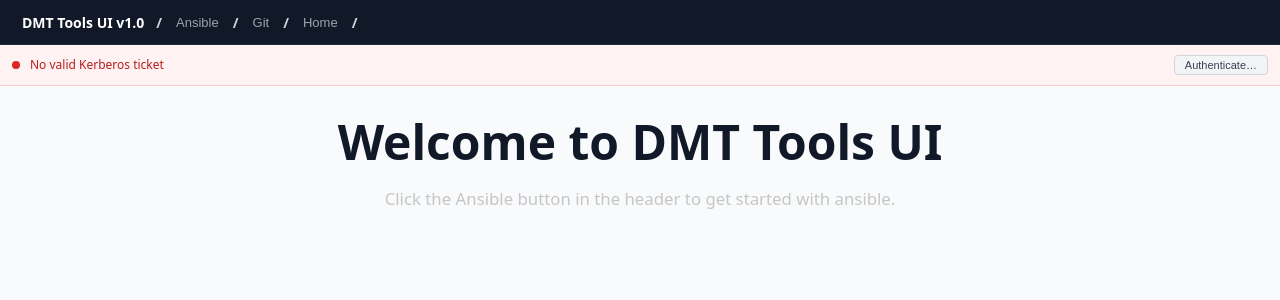
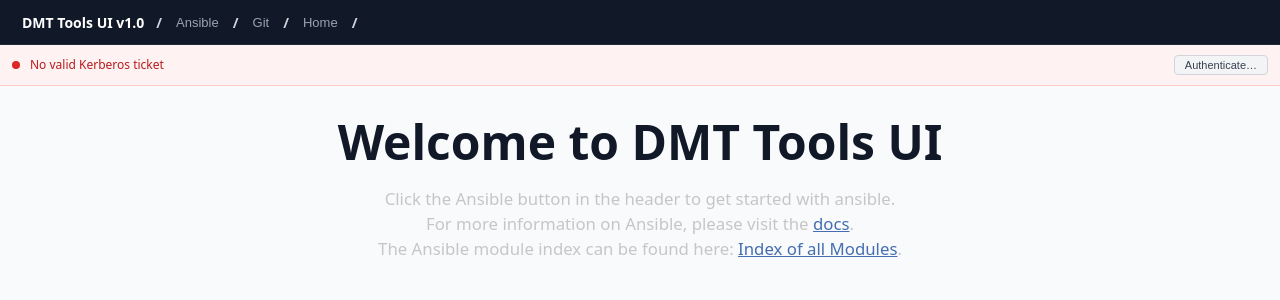
Before and after one commit to 12trey/DepMgmt, a React (Vite) app in the folder ansible-app/my-react-app/: page / in a window 1280 px wide. Shown: the top 300 px of the page. Built offline with nearby package versions, Linux system fonts and the light colour scheme; no server answers.

Commit message:
update welcome in ansibleapp

```diff
--- a/ansible-app/my-react-app/src/App.jsx
+++ b/ansible-app/my-react-app/src/App.jsx
@@ -926,7 +926,7 @@ function App() {
                                 <span style={{ color: '#6b7280', fontWeight: 500 }}>Start</span><span>{taskValue.task.duration.start}</span>
                                 <span style={{ color: '#6b7280', fontWeight: 500 }}>End</span><span>{taskValue.task.duration.end}</span>
                               </div>
-                              <pre style={{ fontFamily: 'ui-monospace, Consolas, monospace', fontSize: '12px', margin: 0, background: '#fff', padding: '8px', borderRadius: '4px', border: '1px solid #e5e7eb', overflow: 'auto', whiteSpace: 'pre-wrap' }}>{hostValue.stdout}</pre>
+                              <pre style={{ fontFamily: 'ui-monospace, Consolas, monospace', fontSize: '12px', margin: 0, background: '#fff', padding: '8px', borderRadius: '4px', border: '1px solid #e5e7eb', overflow: 'auto', whiteSpace: 'pre-wrap' }}>{ hostValue.stdout ? hostValue.stdout : hostValue.output ? hostValue.output : hostValue.msg ? hostValue.msg : "" }</pre>
                             </div>
                           ))
                           : null
--- a/ansible-app/my-react-app/src/Welcome.jsx
+++ b/ansible-app/my-react-app/src/Welcome.jsx
@@ -30,6 +30,9 @@ function Welcome() {
         <div className="welcome">
             <h1>Welcome to DMT Tools UI</h1>
             <p style={{ color: '#c6c6c6', fontSize: '.7em' }}>Click the Ansible button in the header to get started with ansible.</p>
+            <p style={{ color: '#c6c6c6', fontSize: '.7em' }}>For more information on Ansible, please visit the <a href="https://docs.ansible.com/" target="_blank" rel="noopener noreferrer" style={{ color: '#446EB1' }}>docs</a>.</p>
+            <p style={{ color: '#c6c6c6', fontSize: '.7em' }}>The Ansible module index can be found here: <a href="https://docs.ansible.com/projects/ansible/latest/collections/index_module.html" target="_blank" rel="noopener noreferrer" style={{ color: '#446EB1' }}>Index of all Modules</a>.</p>
+
             {/* <p style={{ margin: '20px', marginTop: '60px', color: '#c6c6c6', fontSize: '.7em' }}>Get winendpoints.ps1</p>
             <div style={{ fontSize: '.7em', border: '1px solid #ccc', borderRadius: '6px', padding: '6px', margin: '6px',  marginTop: '10px', display: 'inline-block', verticalAlign: 'middle', color: 'white' }}>irm ./winendpoints.ps1 | iex
                 <a href="#" onClick={() => copyToClipboard(`irm ${baseUrl}/winendpoints.ps1 | iex`)} title="Copy">
```
